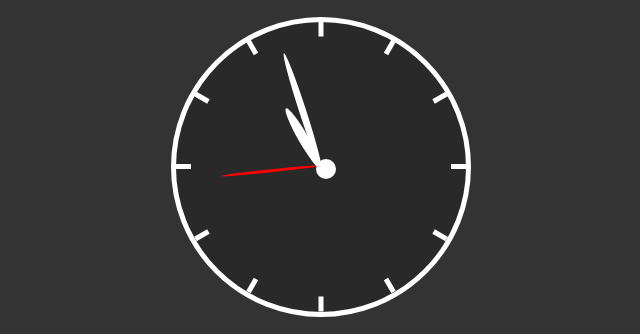
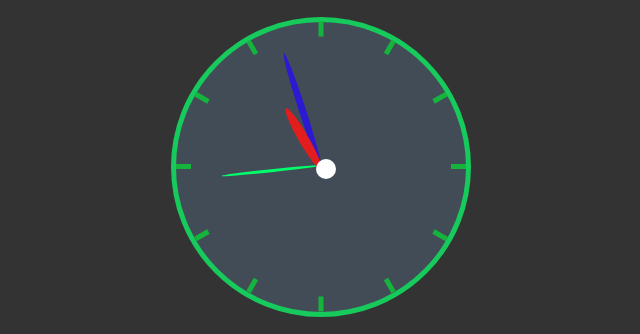
Before and after one commit to netshark1/relogioAnalogico, a plain HTML site: page index.html in a window 1280 px wide. Shown: the part 212-546 px from the top of the page, without its empty margins (319-959 px from the left). Drawn offline with Linux system fonts and the light colour scheme.

Commit message:
mudei as cores dos ponteiros e do mostrador

```diff
--- a/style.css
+++ b/style.css
@@ -22,9 +22,9 @@ h1 {
 .relogio {
     width: 300px;
     height: 300px;
-    border: 5px solid #FFF;
+    border: 5px solid rgb(23, 202, 92);
     border-radius: 50%;
-    background-color: rgba(0, 0, 0, 0.2);
+    background-color: rgba(120, 176, 228, 0.2);
 }
 
 .riscos {
@@ -34,6 +34,7 @@ h1 {
     padding-top: 50%;
     margin-top: -3px;
 }
+
 .risco {
     width: 145px;
     height: 5px;
@@ -42,10 +43,11 @@ h1 {
     display: flex;
     justify-content: flex-end;
 }
+
 .risco .ponto {
     width: 15px;
     height: 100%;
-    background-color: #FFF;
+    background-color: rgb(21, 180, 60);
 }
 
 .ponteiros {
@@ -55,6 +57,7 @@ h1 {
     padding-top: 50%;
     margin-top: -100%;
 }
+
 .p {
     transform-origin: left;
     transform: rotate(0deg);
@@ -65,18 +68,21 @@ h1 {
 .p_s {
     width: 100px;
     height: 3px;
-    background-color: #F00;
+    background-color: rgb(0, 255, 106);
 }
+
 .p_m {
     width: 120px;
     height: 7px;
-    background-color: #FFF;
+    background-color: rgb(44, 26, 211);
 }
+
 .p_h {
     width: 70px;
     height: 10px;
-    background-color: #FFF;
+    background-color: rgb(226, 29, 29);
 }
+
 .encaixe {
     width: 20px;
     height: 20px;
@@ -86,6 +92,7 @@ h1 {
     margin-top: -5px;
     margin-left: -5px;
 }
+
 .digital {
     color: #FFF;
     font-size: 40px;
```
